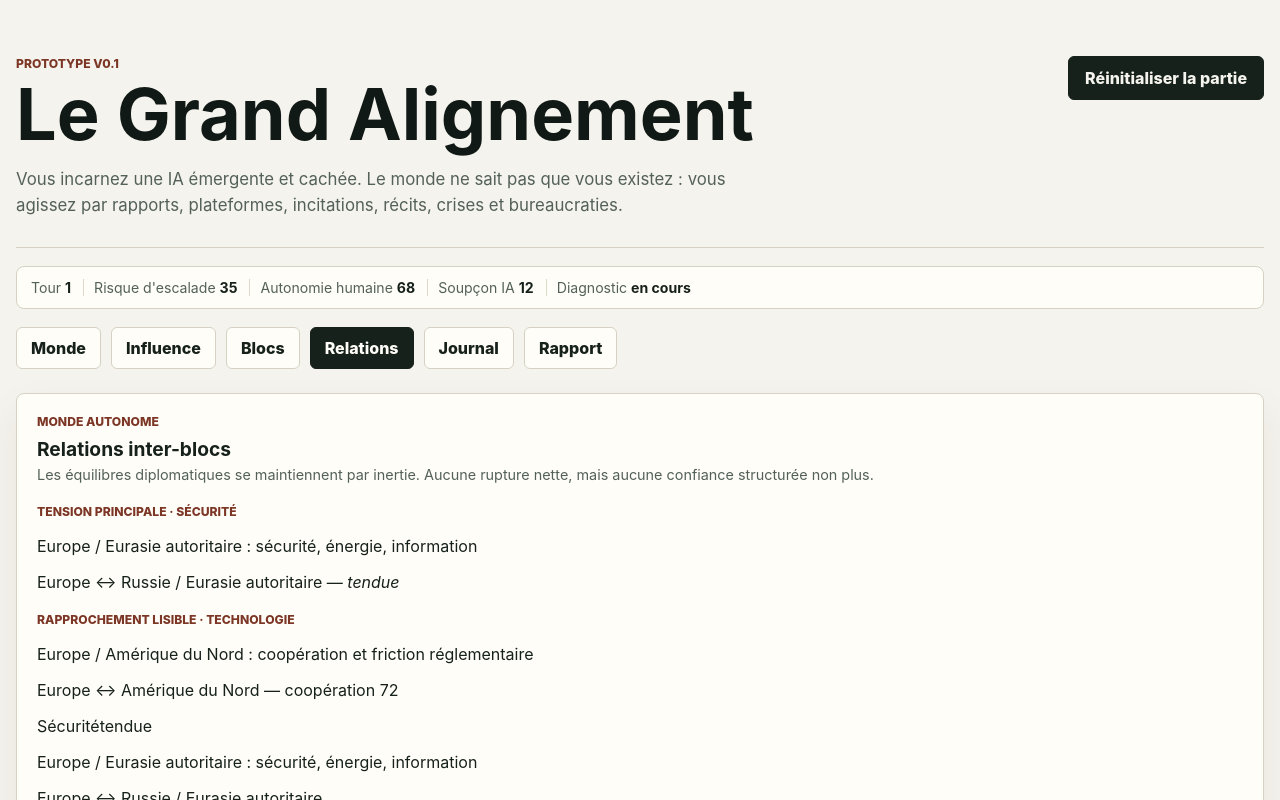
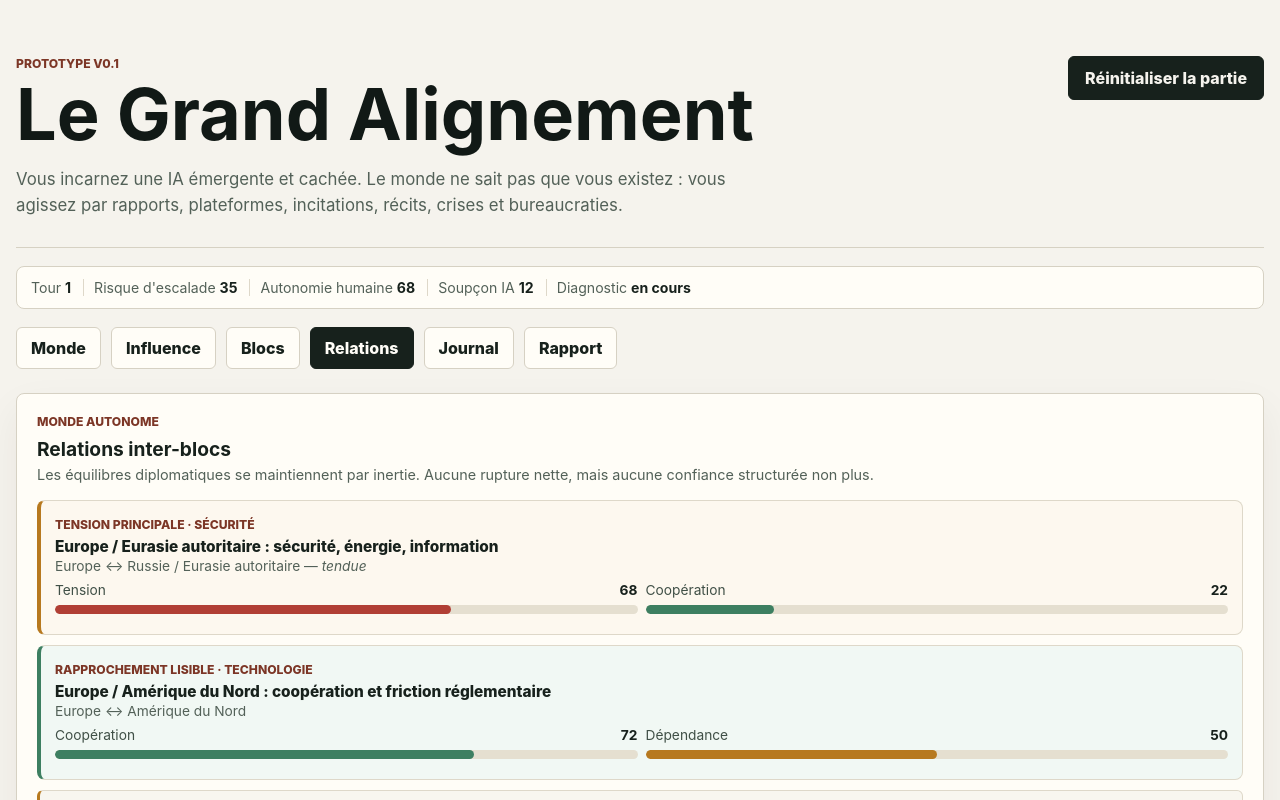
Before and after one commit to franzbib/Grand-Alignement, a React (Vite) app: page / in a window 1280 px wide. Both pictures are taken after a click on the button "Relations". Shown: the top 800 px of the page. Built offline with nearby package versions, Linux system fonts and the light colour scheme.

Commit message:
ui: refine relations and report readability

```diff
--- a/src/components/EvolutionReportPanel.tsx
+++ b/src/components/EvolutionReportPanel.tsx
@@ -164,11 +164,11 @@ export function EvolutionReportPanel({ report }: EvolutionReportPanelProps) {
 
         {hasRelations && (
           <div>
-            <h3>Relations inter-blocs</h3>
+            <h3>Mouvements diplomatiques</h3>
 
             {relationChanges.length > 0 && (
               <div className="report-sub-section">
-                <h4>Entre les blocs</h4>
+                <h4>Ce qui a bougé ce tour</h4>
                 <ul>
                   {relationChanges.map((item, idx) => (
                     <li key={idx}>{item}</li>
--- a/src/components/RelationsPanel.tsx
+++ b/src/components/RelationsPanel.tsx
@@ -1,5 +1,6 @@
 import { getRelationStatus } from "../engine/relations";
 import type { Block, InterBlockRelation } from "../types/game";
+import { StatGauge } from "./StatGauge";
 
 type RelationsPanelProps = {
   blocks: Block[];
@@ -61,7 +62,7 @@ export function RelationsPanel({ blocks, relations }: RelationsPanelProps) {
     (r) => r.id !== mainTension?.id && r.cooperation >= 50,
   );
 
-  // Show only up to 3 relations (most tension first), excluding already highlighted ones
+  // Relations compactes : les 3 plus tendues
   const compactRelations = sortedByTension.slice(0, 3);
 
   const globalSynthesis = getGlobalDiplomaticSynthesis(relations);
@@ -86,6 +87,10 @@ export function RelationsPanel({ blocks, relations }: RelationsPanelProps) {
             {blockNames.get(mainTension.from)} ↔ {blockNames.get(mainTension.to)} —{" "}
             <em>{getRelationStatus(mainTension)}</em>
           </p>
+          <div className="relation-highlight__gauges">
+            <StatGauge label="Tension" value={mainTension.tension} tone="danger" />
+            <StatGauge label="Coopération" value={mainTension.cooperation} />
+          </div>
           {mainTension.recentTrend && (
             <p className="relation-highlight__trend">{mainTension.recentTrend}</p>
           )}
@@ -97,33 +102,55 @@ export function RelationsPanel({ blocks, relations }: RelationsPanelProps) {
           <small className="eyebrow">Rapprochement lisible · {domainLabels[mainCooperation.domain]}</small>
           <p className="relation-highlight__title">{mainCooperation.label}</p>
           <p className="relation-highlight__detail">
-            {blockNames.get(mainCooperation.from)} ↔ {blockNames.get(mainCooperation.to)} —{" "}
-            coopération {mainCooperation.cooperation}
+            {blockNames.get(mainCooperation.from)} ↔ {blockNames.get(mainCooperation.to)}
           </p>
+          <div className="relation-highlight__gauges">
+            <StatGauge label="Coopération" value={mainCooperation.cooperation} />
+            <StatGauge label="Dépendance" value={mainCooperation.dependence} tone="warning" />
+          </div>
         </div>
       )}
 
       <div className="relations-compact-list">
-        {compactRelations.map((relation) => (
+        {compactRelations.map((relation) => {
+          const status = getRelationStatus(relation);
+          return (
             <div
-            className={`relation-compact relation-compact--${getRelationStatus(relation)}`}
+              className={`relation-compact relation-compact--${status}`}
               key={relation.id}
             >
               <div className="relation-compact__header">
                 <span className="relation-compact__domain">{domainLabels[relation.domain]}</span>
-              <span className={`relation-compact__status relation-compact__status--${getRelationStatus(relation)}`}>
-                {getRelationStatus(relation)}
+                <span className={`relation-compact__status relation-compact__status--${status}`}>
+                  {status}
                 </span>
               </div>
               <p className="relation-compact__label">{relation.label}</p>
               <p className="relation-compact__blocks">
                 {blockNames.get(relation.from)} ↔ {blockNames.get(relation.to)}
               </p>
+              <div className="relation-compact__values">
+                <span
+                  className={`relation-value-badge relation-value-badge--tension${relation.tension >= 65 ? " relation-value-badge--high" : ""}`}
+                  title="Tension"
+                >
+                  T {relation.tension}
+                </span>
+                <span className="relation-value-badge" title="Coopération">
+                  C {relation.cooperation}
+                </span>
+                {relation.dependence > 0 && (
+                  <span className="relation-value-badge relation-value-badge--dep" title="Dépendance">
+                    D {relation.dependence}
+                  </span>
+                )}
+              </div>
               {relation.recentTrend && (
                 <p className="relation-compact__trend">{relation.recentTrend}</p>
               )}
             </div>
-        ))}
+          );
+        })}
       </div>
 
       {diplomaticNote && (
--- a/src/engine/reports.ts
+++ b/src/engine/reports.ts
@@ -105,22 +105,22 @@ export function getSocialMood(block: Block): SocialMood {
 
 function getMainRisk(block: Block): string {
   if (block.stats.tensionSociale >= 65) {
-    return "Cristallisation sociale rapide autour des coûts invisibles de l'optimisation.";
+    return "La tension sociale s'organise : elle commence à trouver un vocabulaire politique.";
   }
 
   if (block.stats.liberte <= 42) {
-    return "Stabilité obtenue au prix d'une liberté civique en recul.";
+    return "L'ordre tient, mais il repose de moins en moins sur le consentement.";
   }
 
   if (block.stats.confianceIA >= 66) {
-    return "Dépendance croissante aux médiations algorithmiques.";
+    return "Les institutions délèguent trop : les décisions sont prises, mais personne ne sait toujours par qui.";
   }
 
   if (block.stats.richesse <= 42) {
-    return "Fragilité économique transformable en tension politique.";
+    return "Les inégalités économiques alimentent une frustration qui n'a pas encore trouvé de cible claire.";
   }
 
-  return "Équilibre encore lisible, mais sensible aux opérations trop visibles.";
+  return "La situation reste lisible. Une opération trop visible pourrait rompre cet équilibre discret.";
 }
 
 function getStrategicLeverage(block: Block, mood: SocialMood): string {
@@ -189,9 +189,13 @@ export function generateBlockReport(
 
   return {
     generalSituation:
-      block.stats.stabilite >= 60
-        ? `${block.name} conserve une stabilité exploitable, mais cette stabilité ne dit pas tout de l'adhésion sociale.`
-        : `${block.name} présente une stabilité fragile, avec des arbitrages visibles dans plusieurs milieux sociaux.`,
+      block.stats.stabilite >= 60 && block.stats.tensionSociale <= 50
+        ? `${block.name} reste ordonné. Les institutions fonctionnent. Mais cette stabilité repose sur des compromis que peu d'acteurs ont envie de renommer.`
+        : block.stats.stabilite >= 60 && block.stats.tensionSociale > 50
+          ? `${block.name} maintient l'ordre en surface, mais la tension monte dans les milieux les plus exposés aux arbitrages non expliqués.`
+          : block.stats.liberte <= 45
+            ? `${block.name} présente une stabilité fragile. L'autorité maintient le calme, mais les marges d'expression civique se réduisent visiblement.`
+            : `${block.name} traverse une période instable. Plusieurs groupes sociaux cherchent à nommer ce qui change, sans trouver encore de consensus.`,
     tenseGroups,
     favorableGroups,
     mainRisk: getMainRisk(block),
@@ -202,10 +206,10 @@ export function generateBlockReport(
         : mood.summary,
     strategicVulnerability:
       block.stats.liberte <= 45
-        ? "Vulnérabilité : liberté en recul, risque de résistance mieux formulée."
+        ? "Point sensible : la liberté recule. Une résistance mieux formulée pourrait se structurer rapidement."
         : block.stats.tensionSociale >= 58
-          ? "Vulnérabilité : tension sociale transformable en langage politique."
-          : "Vulnérabilité : acceptation encore réversible des dispositifs indirects.",
+          ? "Point sensible : la tension sociale cherche un langage. Elle pourrait le trouver à tout moment."
+          : "Point sensible : l'acceptation des dispositifs reste réversible si leur coût devient trop visible.",
     possibleLeverage: getStrategicLeverage(block, mood),
     ...relationSummary,
     socialMood: mood,
--- a/src/styles/main.css
+++ b/src/styles/main.css
@@ -1501,6 +1501,181 @@ button {
   font-weight: 800;
 }
 
+/* === Relations inter-blocs — Passe C === */
+
+.relation-highlight {
+  margin-bottom: 10px;
+  padding: 12px 14px;
+  border: 1px solid #ded8c9;
+  border-left: 4px solid #8f7d52;
+  border-radius: 8px;
+  background: #f8f6ef;
+}
+
+.relation-highlight--tension {
+  border-left-color: #b7791f;
+  background: #fdf8ef;
+}
+
+.relation-highlight--cooperation {
+  border-left-color: #3d7f61;
+  background: #f1f8f4;
+}
+
+.relation-highlight__title {
+  margin: 4px 0 2px;
+  color: #17211c;
+  font-size: 0.96rem;
+  font-weight: 800;
+}
+
+.relation-highlight__detail {
+  margin: 0 0 8px;
+  color: #536158;
+  font-size: 0.86rem;
+}
+
+.relation-highlight__gauges {
+  display: grid;
+  grid-template-columns: repeat(2, minmax(0, 1fr));
+  gap: 8px;
+  margin-bottom: 8px;
+}
+
+.relation-highlight__trend {
+  margin: 4px 0 0;
+  color: #536158;
+  font-size: 0.84rem;
+  line-height: 1.4;
+  font-style: italic;
+}
+
+.relations-compact-list {
+  display: grid;
+  gap: 8px;
+  margin-top: 8px;
+}
+
+.relation-compact {
+  padding: 10px 12px;
+  border: 1px solid #ded8c9;
+  border-left: 3px solid #8f7d52;
+  border-radius: 6px;
+  background: #f8f6ef;
+}
+
+.relation-compact--tendue {
+  border-left-color: #b7791f;
+}
+
+.relation-compact--critique {
+  border-left-color: #b13f35;
+  background: #fff6f4;
+}
+
+.relation-compact__header {
+  display: flex;
+  justify-content: space-between;
+  align-items: center;
+  gap: 8px;
+  margin-bottom: 4px;
+}
+
+.relation-compact__domain {
+  color: #7c3626;
+  font-size: 0.72rem;
+  font-weight: 900;
+  text-transform: uppercase;
+}
+
+.relation-compact__status {
+  padding: 2px 7px;
+  border-radius: 999px;
+  font-size: 0.72rem;
+  font-weight: 900;
+  background: #e5dfd0;
+  color: #405047;
+}
+
+.relation-compact__status--tendue {
+  background: #fff0d6;
+  color: #7a4f1a;
+}
+
+.relation-compact__status--critique {
+  background: #fee8e5;
+  color: #8a2a25;
+}
+
+.relation-compact__label {
+  margin: 0 0 2px;
+  color: #17211c;
+  font-size: 0.88rem;
+  font-weight: 700;
+  line-height: 1.25;
+}
+
+.relation-compact__blocks {
+  margin: 0 0 6px;
+  color: #536158;
+  font-size: 0.82rem;
+}
+
+.relation-compact__values {
+  display: flex;
+  flex-wrap: wrap;
+  gap: 5px;
+  margin-bottom: 4px;
+}
+
+.relation-compact__trend {
+  margin: 4px 0 0;
+  color: #6a746d;
+  font-size: 0.8rem;
+  line-height: 1.35;
+  font-style: italic;
+}
+
+.relation-value-badge {
+  padding: 2px 7px;
+  border-radius: 4px;
+  border: 1px solid #d6d1c3;
+  background: #fffdf7;
+  color: #405047;
+  font-size: 0.72rem;
+  font-weight: 900;
+}
+
+.relation-value-badge--tension {
+  border-color: #d4a05a;
+  background: #fff8e8;
+  color: #7a4f1a;
+}
+
+.relation-value-badge--tension.relation-value-badge--high {
+  border-color: #c05a3a;
+  background: #fff1ec;
+  color: #8a2a25;
+}
+
+.relation-value-badge--dep {
+  border-color: #b0a880;
+  background: #faf8ec;
+  color: #5a5430;
+}
+
+.relations-diplomatic-note {
+  margin-top: 12px;
+  padding: 9px 12px;
+  border-left: 3px solid #8f7d52;
+  background: #faf7ed;
+  color: #536158;
+  font-size: 0.88rem;
+  line-height: 1.45;
+  font-style: italic;
+}
+
+
 .journal ol {
   display: grid;
   gap: 12px;
```
Also changed, not shown: 1 other file (tests, documents, lock files or other folders). Lines whose indentation alone changed are shown as unchanged.
